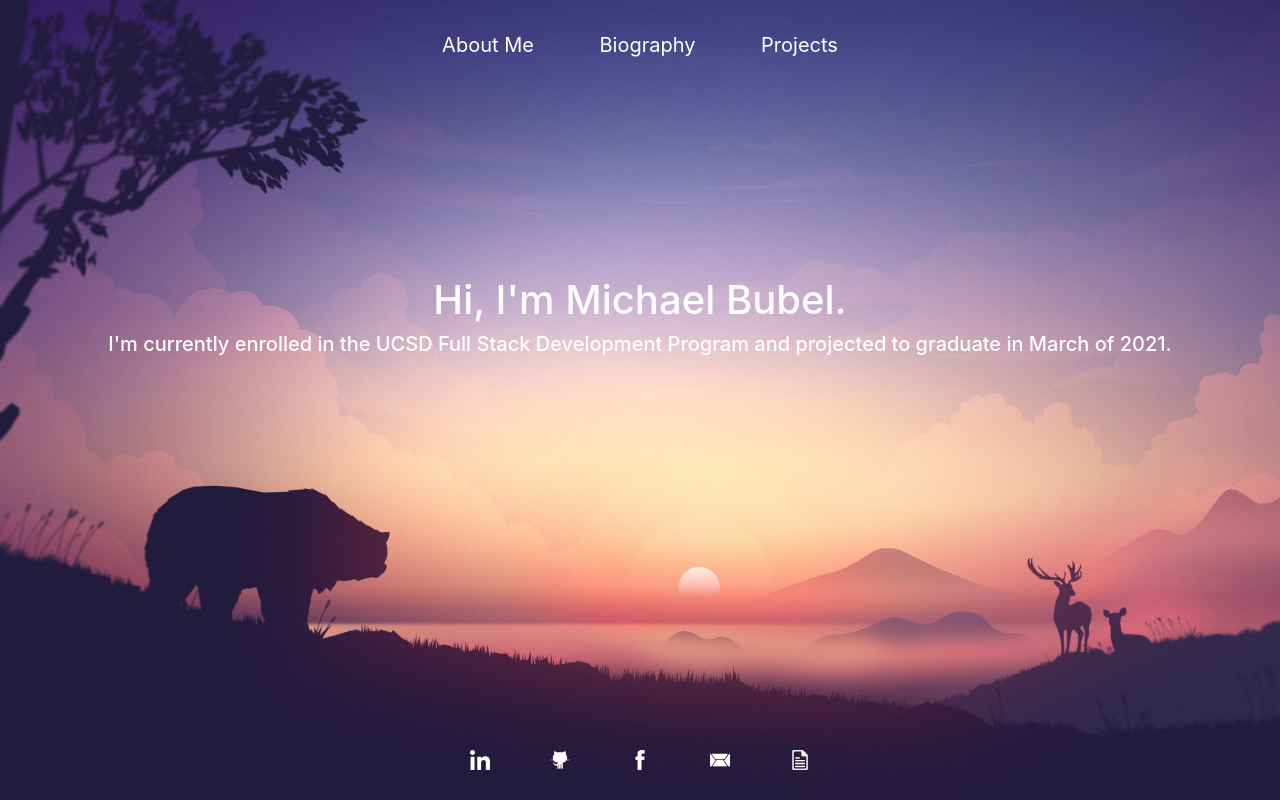
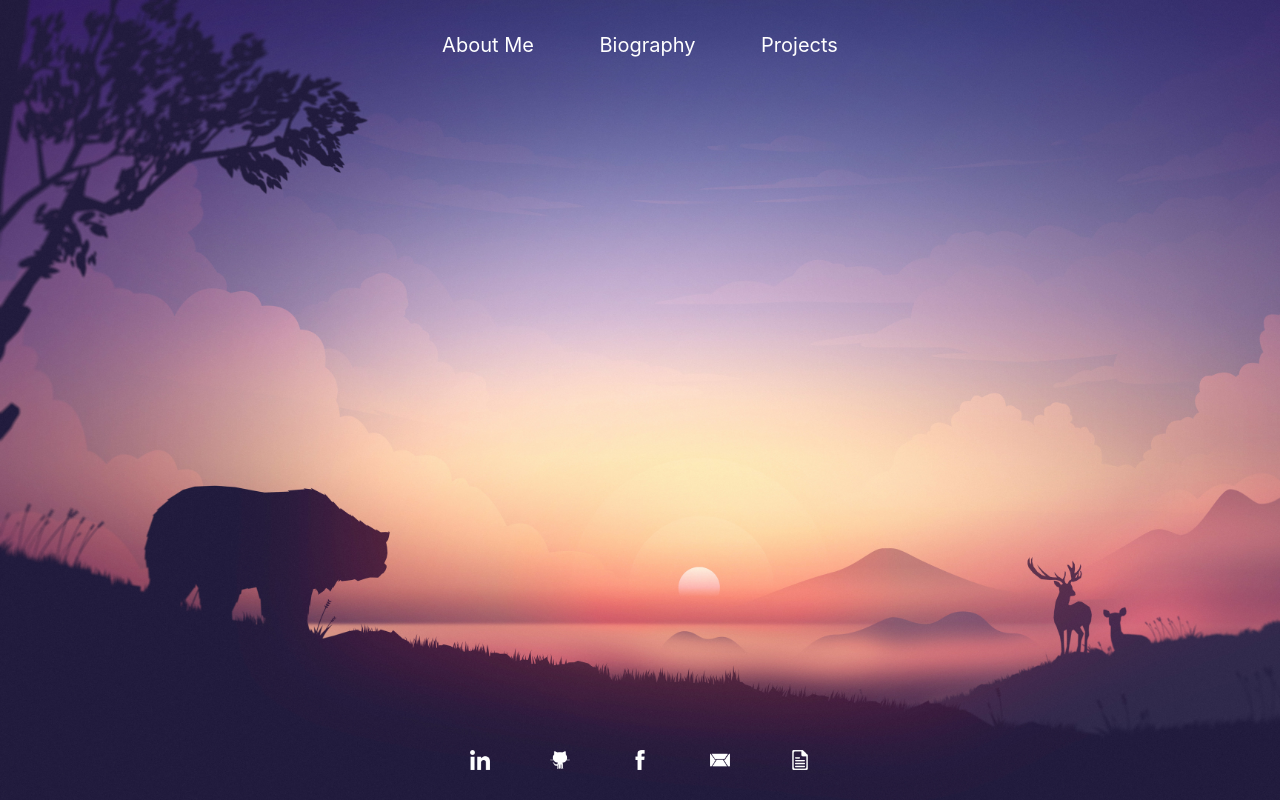
Before and after one commit to mbubel/react-portfolio, a React (Create React App) app: page / in a window 1280 px wide. Built offline with nearby package versions, Linux system fonts and the light colour scheme.

Commit message:
updated routing

```diff
--- a/src/App.js
+++ b/src/App.js
@@ -24,7 +24,7 @@ class App extends Component {
                   key={location.key}
                 >
                   <Switch location={location}>
-                    <Route path="/" exact component={Home} />
+                    <Route path="/home" exact component={Home} />
                     <Route path="/about" component={About} />
                     <Route path="/projects" exact component={Projects} />
                   </Switch>
--- a/src/components/Header.js
+++ b/src/components/Header.js
@@ -2,7 +2,7 @@ import { Link } from "react-router-dom";
 function Header(props) {
   return (
     <div className="header fixed-top">
-      <Link to="/" className="headerLink" >About Me </Link>
+      <Link to="/home" className="headerLink" >About Me </Link>
       <Link to="/about" className="headerLink"> Biography </Link>
       <Link to="/projects" className="headerLink"> Projects</Link>
     </div>
```
Also changed, not shown: 6 other files (tests, documents, lock files or other folders).
